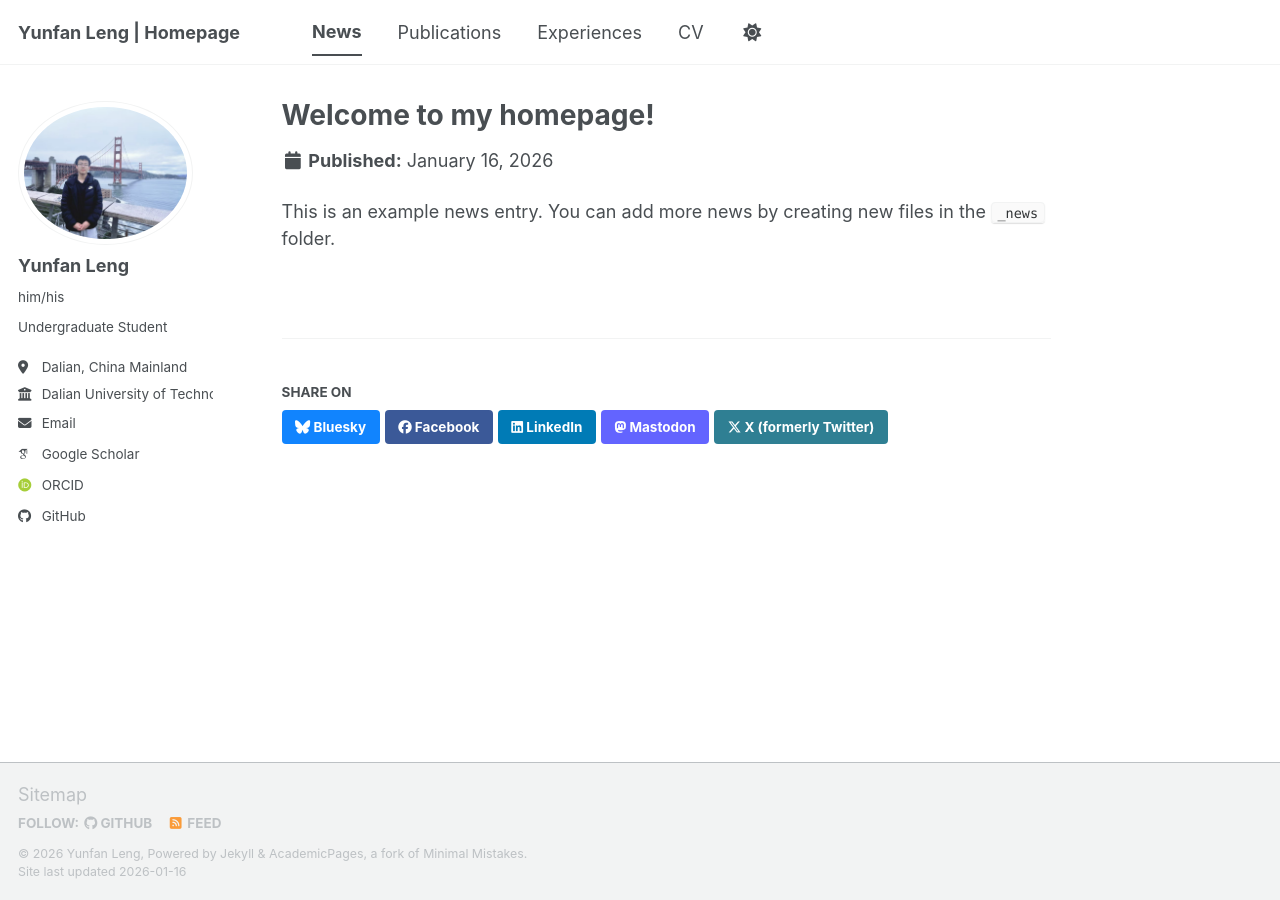
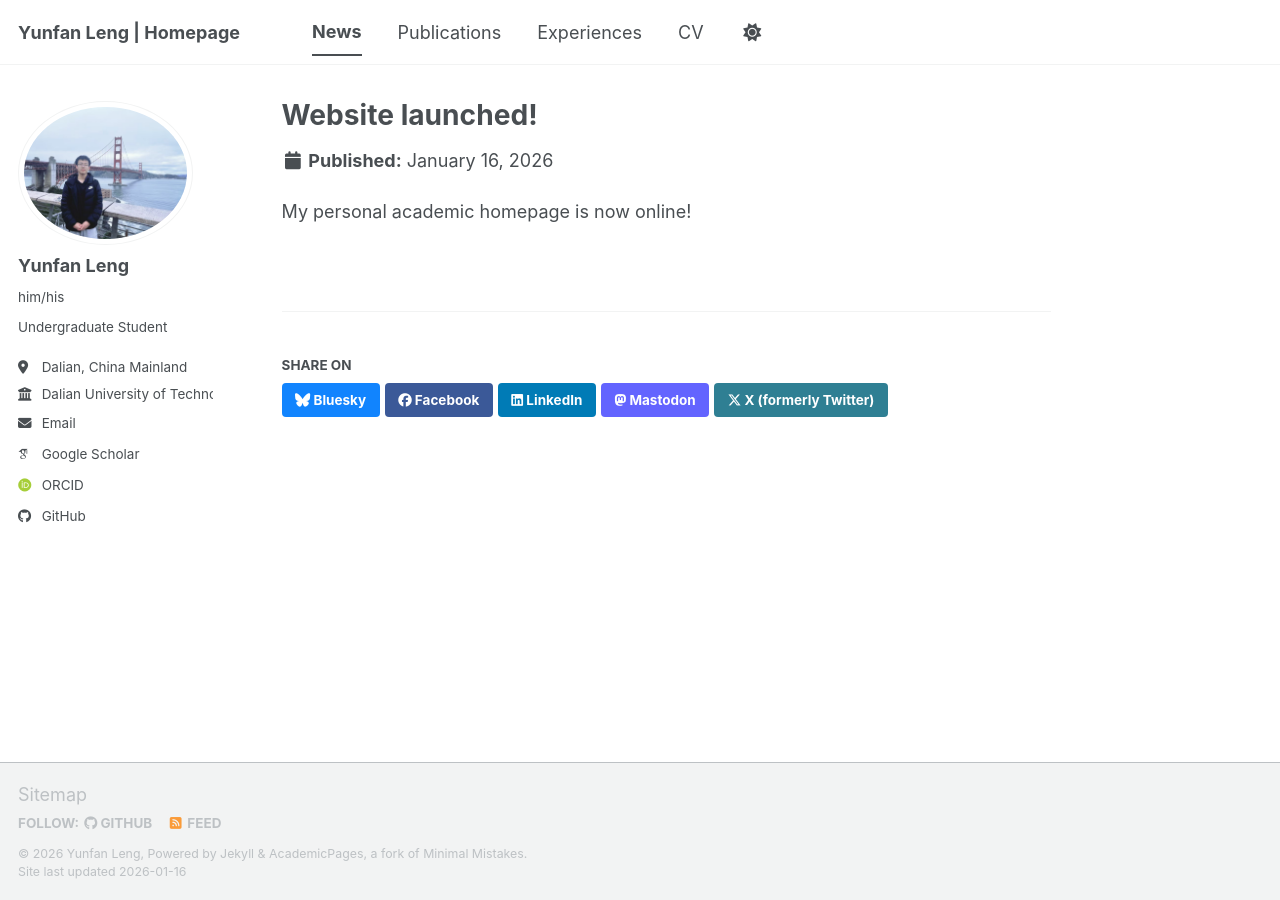
Before and after one commit to WENJIN6666/wenjin6666.github.io, a Jekyll site: the page built from _news/2026-01-16-welcome.md, in a window 1280 px wide. Built offline with Jekyll 4.4.1, drawn with Linux system fonts in a browser that asks for light colours; some web fonts are replaced; a script bundle is joined from its source files by our own code; library files that are not in the unit come from our copies.

Commit message:
Add preprint category, add pinned collaboration notice in news

```diff
--- a/_config.yml
+++ b/_config.yml
@@ -84,6 +84,8 @@
 
 # Publication Category - The following the list of publication categories and their headings
 publication_category:
+  preprints:
+    title: 'Preprint Papers'
   conferences:
     title: 'Conference Papers'
   manuscripts:
--- a/_news/2026-01-16-welcome.md
+++ b/_news/2026-01-16-welcome.md
@@ -1,7 +1,7 @@
 ---
-title: "Welcome to my homepage!"
+title: "Website launched!"
 collection: news
 date: 2026-01-16
 ---
 
-This is an example news entry. You can add more news by creating new files in the `_news` folder.
+My personal academic homepage is now online!
--- a/_pages/news.html
+++ b/_pages/news.html
@@ -5,6 +5,8 @@
 author_profile: true
 ---
 
+<p style="color: red; font-weight: bold; background-color: #fff0f0; padding: 10px; border-left: 4px solid red;">📢 I am always looking for collaborators. If you are interested in my work, please feel free to contact me to discuss potential collaboration opportunities!</p>
+
 {% for post in site.news reversed %}
   {% include archive-single-news.html %}
 {% endfor %}
```
